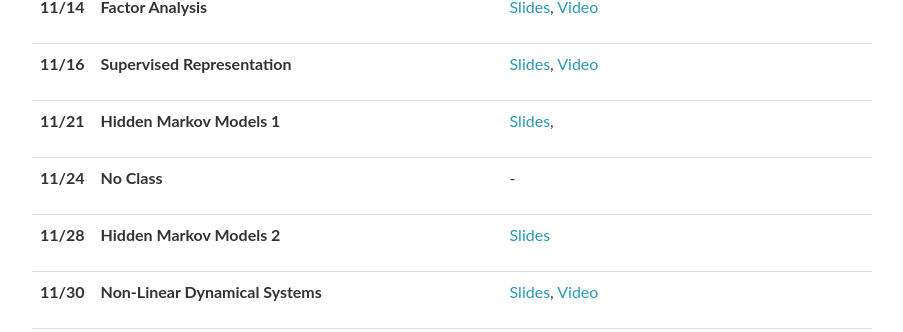
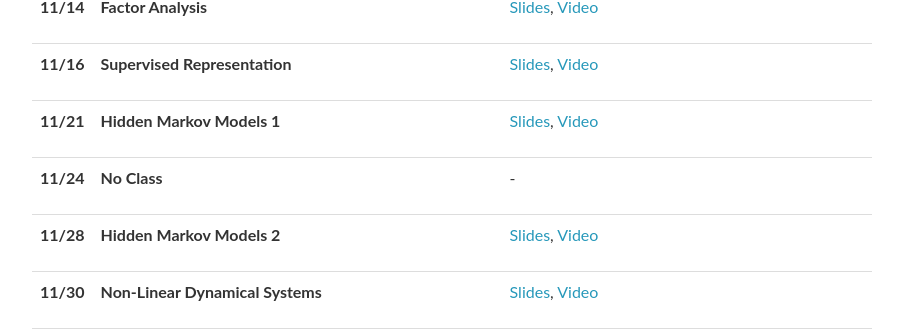
Before and after one commit to cmu-mlsp/cmu-11-755-website, a Jekyll site: the page built from fall2023/_pages/schedule.md, in a window 1280 px wide and 900 px high, scrolled down 1372 px. Shown: the part 149-481 px from the top of the window, without its empty margins (188-1091 px from the left). Built offline with Jekyll 4.4.1, drawn with Linux system fonts in a browser that asks for light colours; nearby versions of some CDN libraries; comment, search, counter and statistics services are not loaded.

Commit message:
lectures and videos

```diff
--- a/_data/lectures_2023.yml
+++ b/_data/lectures_2023.yml
@@ -219,7 +219,7 @@
     <strong>Hidden Markov Models 1</strong>
   topics:
   lectures: >
-    <a href="https://piazza.com/class_profile/get_resource/lltl7rebh4r4p1/lly7z0s4qxg7cr">Slides</a>,
+    <a href="https://piazza.com/class_profile/get_resource/lltl7rebh4r4p1/lly7z0s4qxg7cr">Slides</a>, <a href="https://www.youtube.com/watch?v=acvfy5GjT6k">Video</a>
   readings:
   Homeworks:
 
@@ -237,7 +237,7 @@
     <strong>Hidden Markov Models 2</strong>
   topics:
   lectures: >
-    <a href="https://piazza.com/class_profile/get_resource/lltl7rebh4r4p1/lly7z51eh047j5">Slides</a>
+    <a href="https://piazza.com/class_profile/get_resource/lltl7rebh4r4p1/lly7z0s4qxg7cr">Slides</a>, <a href="https://www.youtube.com/watch?v=WwjrHF_0bF8">Video</a>
   readings:
   Homeworks:
 
```
